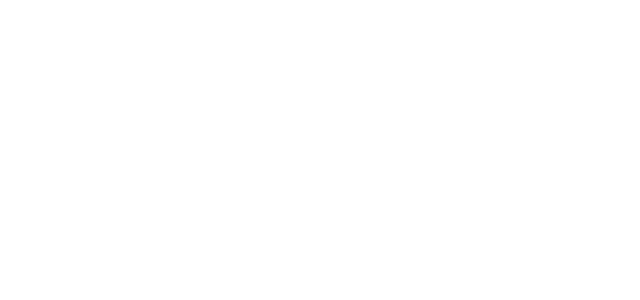
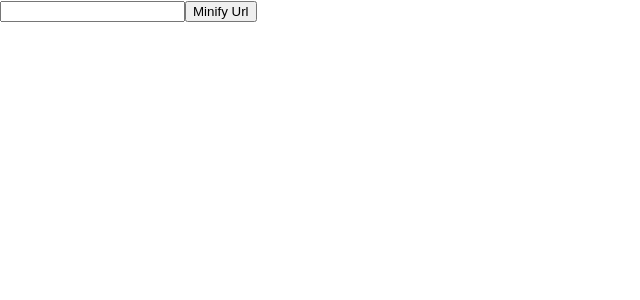
Before and after one commit to poximy/url-shortener-frontend-react, a React (Create React App) app: page / in a window 1280 px wide. Shown: the top 300 px of the page, without its empty margins (0-640 px from the left). Built offline with nearby package versions, Linux system fonts and the light colour scheme.

Commit message:
feat(components): Create Url

```diff
--- a/src/App.tsx
+++ b/src/App.tsx
@@ -1,10 +1,12 @@
-import React from "react"
+import React from "react";
+import Url from "./components/Url";
 
 const App: React.FC = () => {
   return (
     <>
+      <Url />
     </>
-  )
-}
+  );
+};
 
 export default App;
--- /dev/null
+++ b/src/components/Url.tsx
@@ -0,0 +1,12 @@
+import React from "react";
+
+const Url: React.FC = () => {
+  return (
+      <form>
+          <input type="text"/>
+          <input type="submit" value="Minify Url"/>
+      </form>
+  )
+};
+
+export default Url;
```
